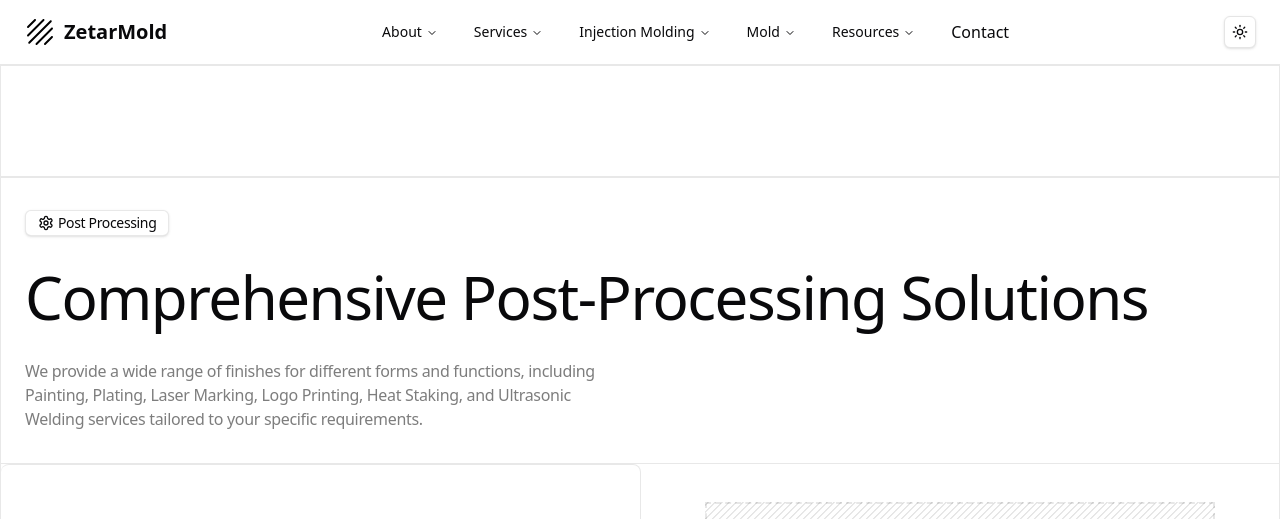
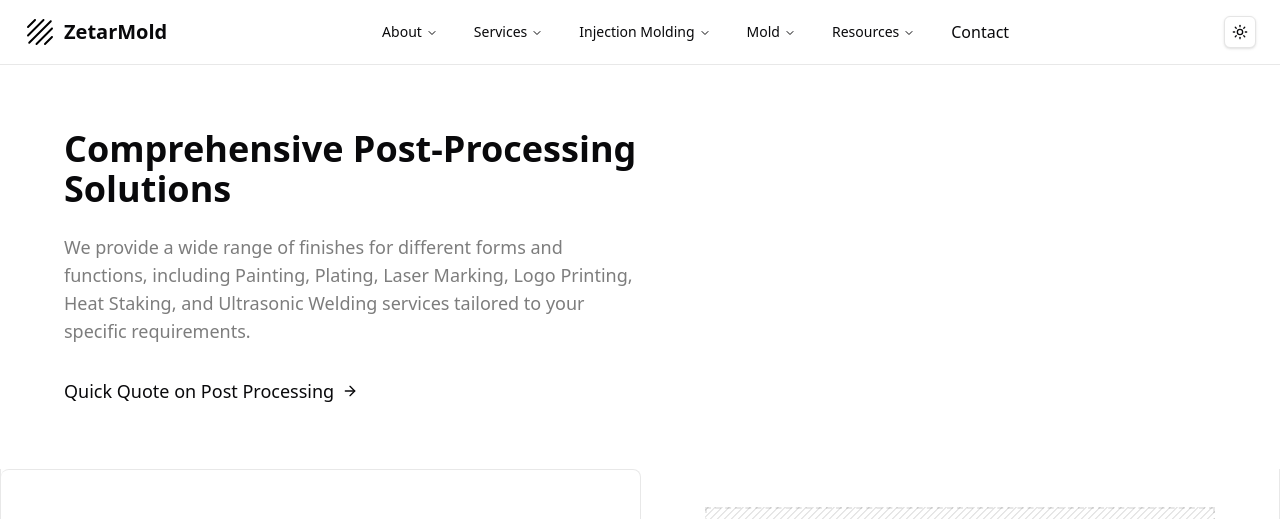
Before and after one commit to yansircc/zetarmold, a Next.js app: page /post-processing in a window 1280 px wide. Shown: the top 519 px of the page. Built offline with nearby package versions, Linux system fonts and the light colour scheme.

Commit message:
fix: abstract page header and add className props

```diff
--- a/src/app/(about)/our-team/page.tsx
+++ b/src/app/(about)/our-team/page.tsx
@@ -10,6 +10,7 @@ export default function OurTeam() {
           description="Zetar boasts a team of 8 senior engineers specializing in injection molding product design and mold design, complemented by 30 engineers skilled in mold making and injection molding, along with a group of highly experienced senior workers."
           linkText="Contact our team"
           href="/contact"
+          className="md:text-center lg:mx-auto lg:max-w-3xl"
         />
         <div className="grid gap-6 md:grid-cols-2 lg:gap-8">
           {teamFeatures.map((feature) => (
--- a/src/app/(services)/post-processing/page.tsx
+++ b/src/app/(services)/post-processing/page.tsx
@@ -1,24 +1,20 @@
 import { ProcessTimeline } from './process';
 import { postProcessingServices } from './data';
-import SectionHeader from '@/components/section-header';
-import { Settings } from 'lucide-react';
+import PageHeader from '@/components/page-header';
 
 export default function PostProcessing() {
   const firstThreeServices = postProcessingServices.slice(0, 3);
   const lastThreeServices = postProcessingServices.slice(3);
 
   return (
-    <section>
-      <div className="h-8 w-full border-y md:h-12 lg:h-[112px]">
-        <div className="container h-full w-full border-x"></div>
-      </div>
-      <div className="border-y">
-        <SectionHeader
-          headingLevel="h1"
-          iconTitle="Post Processing"
+    <section className="py-16">
+      <div className="container flex flex-col gap-16 lg:px-16">
+        <PageHeader
+          className="pb-16"
           title="Comprehensive Post-Processing Solutions"
-          icon={Settings}
           description="We provide a wide range of finishes for different forms and functions, including Painting, Plating, Laser Marking, Logo Printing, Heat Staking, and Ultrasonic Welding services tailored to your specific requirements."
+          href="/contact"
+          linkText="Quick Quote on Post Processing"
         />
       </div>
       <div className="container border-x lg:!px-0">
--- a/src/components/page-header.tsx
+++ b/src/components/page-header.tsx
@@ -1,5 +1,7 @@
 import Link from 'next/link';
 import { ArrowRight } from 'lucide-react';
+import { cn } from '@/lib/utils';
+import { type ClassValue } from 'clsx';
 
 type HeadingLevel = 'h1' | 'h2' | 'h3' | 'h4' | 'h5' | 'h6';
 
@@ -9,6 +11,7 @@ interface PageHeaderProps {
   href: string;
   linkText: string;
   headingLevel?: HeadingLevel;
+  className?: ClassValue;
 }
 
 export default function PageHeader({
@@ -17,11 +20,12 @@ export default function PageHeader({
   href,
   linkText,
   headingLevel = 'h1',
+  className,
 }: PageHeaderProps) {
   const Heading = headingLevel;
 
   return (
-    <div className="lg:max-w-xl">
+    <div className={cn('lg:max-w-xl', className)}>
       <Heading className="mb-3 text-xl font-semibold md:mb-4 md:text-4xl lg:mb-6">
         {title}
       </Heading>
```
